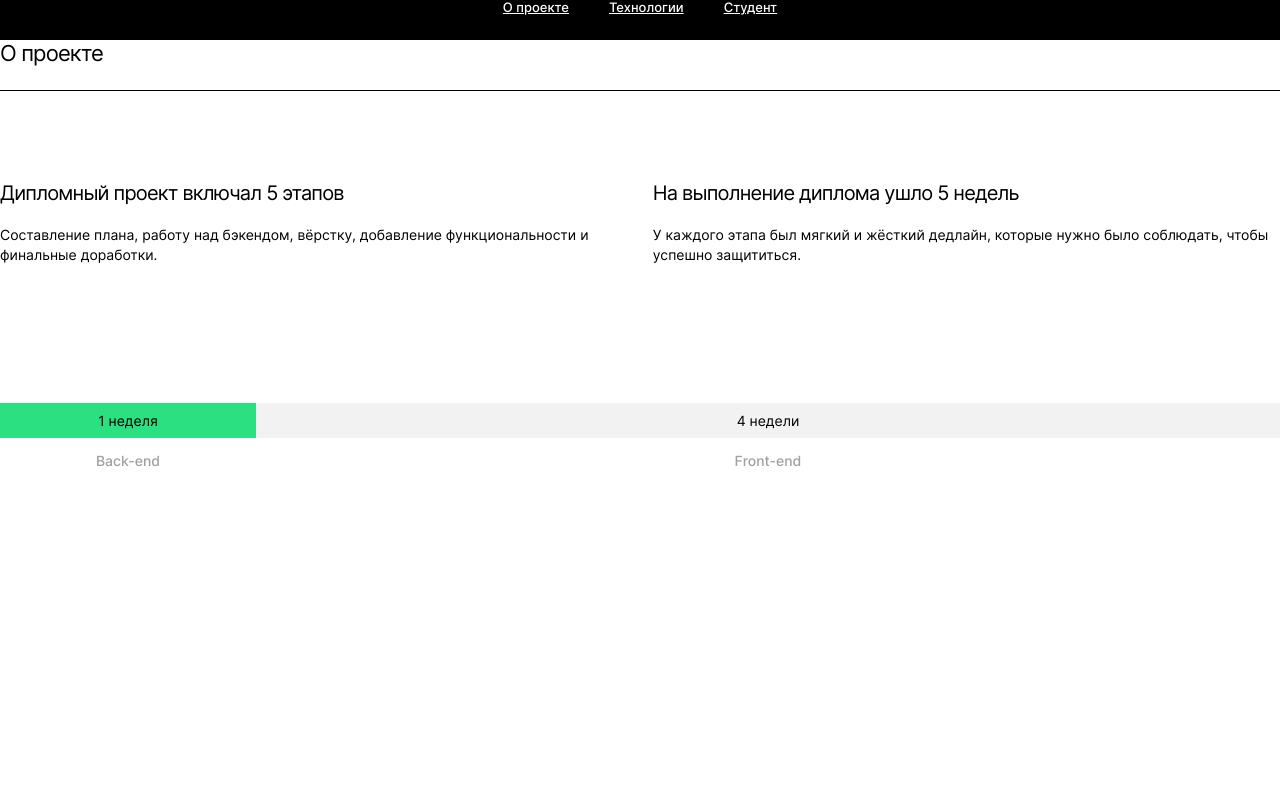
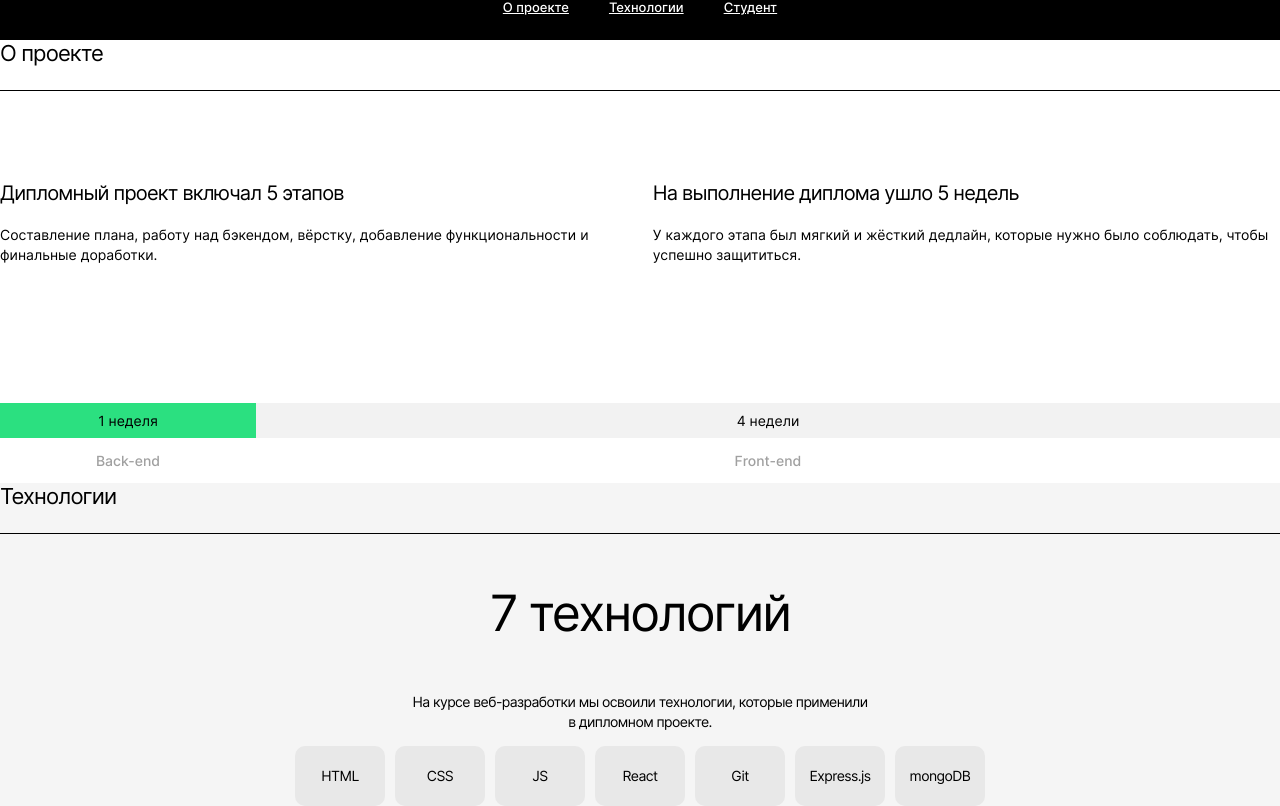
Before and after one commit to Olga-Sotula/movies-explorer-frontend, a React (Create React App) app: page / in a window 1280 px wide. Shown: the part 760-1566 px from the top of the page. Before the commit the page ends 1243 px from the top, so only its background shows below. Built offline with nearby package versions, Linux system fonts and the light colour scheme.

Commit message:
add Tech

```diff
--- a/src/components/AboutProject/AboutProject.css
+++ b/src/components/AboutProject/AboutProject.css
@@ -28,9 +28,7 @@
 .about-project__diagram {
   display: grid;
   box-sizing: border-box;
-
   grid-template-columns: 20% 80%;
-
 }
 
 .about-project__stage {
--- a/src/components/AboutProject/AboutProject.js
+++ b/src/components/AboutProject/AboutProject.js
@@ -1,10 +1,7 @@
 import React from "react";
 
-//import Container from "../Container/Container";
-//import TextCard from "../TextCard/TextCard";
-//import Roadmap from "../Roadmap/Roadmap";
 import SectionTitle from "../SectionTitle/SectionTitle";
-//import { diplomaTextCards } from "../../utils/constants";
+
 import "./AboutProject.css";
 
 const AboutProject = () => {
--- a/src/components/Main/Main.js
+++ b/src/components/Main/Main.js
@@ -3,6 +3,7 @@ import React from "react";
 import Promo from "../Promo/Promo.js";
 import NavTab from "../NavTab/NavTab.js";
 import AboutProject from "../AboutProject/AboutProject.js";
+import Techs from "../Techs/Techs.js";
 
 import "./Main.css";
 
@@ -12,6 +13,7 @@ const Main = () => {
       <Promo/>
       <NavTab/>
       <AboutProject/>
+      <Techs/>
     </>
   );
 }
--- a/src/components/Techs/Techs.css
+++ b/src/components/Techs/Techs.css
@@ -0,0 +1,50 @@
+.techs {
+  margin: 0 auto;
+  max-width: 1280px;
+  background-color: #f5f5f5;
+}
+
+.techs__card {
+  margin: 0 auto;
+  max-width: 460px;
+
+}
+
+.techs__card-title {
+  font-weight: 400;
+  font-size: 50px;
+  line-height: 58px;
+  text-align: center;
+  letter-spacing: -0.04em;
+}
+
+.techs__card-description {
+  font-weight: 400;
+  font-size: 14px;
+  line-height: 20px;
+  text-align: center;
+  letter-spacing: -0.04em;
+}
+
+.techs__labels {
+  list-style: none;
+  display: flex;
+  flex-direction: row;
+  align-items: center;
+  justify-content: center;
+  gap: 10px;
+}
+
+.techs__label {
+  width: 90px;
+  height: 60px;
+  padding: 21px 0;
+  box-sizing: border-box;
+  background-color: #e8e8e8;
+  border-radius: 10px;
+  font-weight: 400;
+  font-size: 14px;
+  line-height: 17px;
+  text-align: center;
+  letter-spacing: -0.04em;
+}
--- a/src/components/Techs/Techs.js
+++ b/src/components/Techs/Techs.js
@@ -0,0 +1,30 @@
+import React from "react";
+
+import SectionTitle from "../SectionTitle/SectionTitle";
+
+import "./Techs.css";
+
+const Techs = () => {
+  return (
+    <section className="techs" id="techs">
+      <SectionTitle>
+        Технологии
+      </SectionTitle>
+      <div className="techs__card">
+        <h3 className="techs__card-title">7 технологий</h3>
+        <p className="techs__card-description">На курсе веб-разработки мы освоили технологии, которые применили в дипломном проекте.</p>
+      </div>
+      <ui className="techs__labels">
+        <li className="techs__label">HTML</li>
+        <li className="techs__label">CSS</li>
+        <li className="techs__label">JS</li>
+        <li className="techs__label">React</li>
+        <li className="techs__label">Git</li>
+        <li className="techs__label">Express.js</li>
+        <li className="techs__label">mongoDB</li>
+      </ui>
+    </section>
+  );
+};
+
+export default Techs;
```
